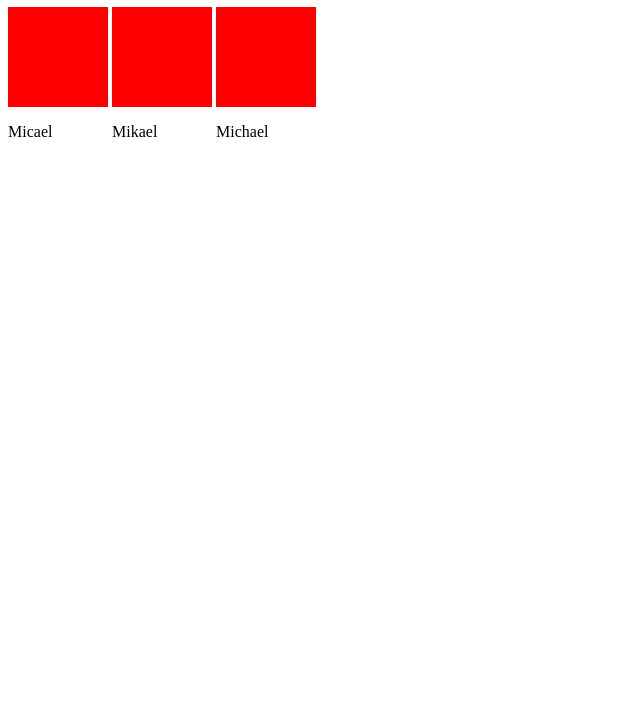
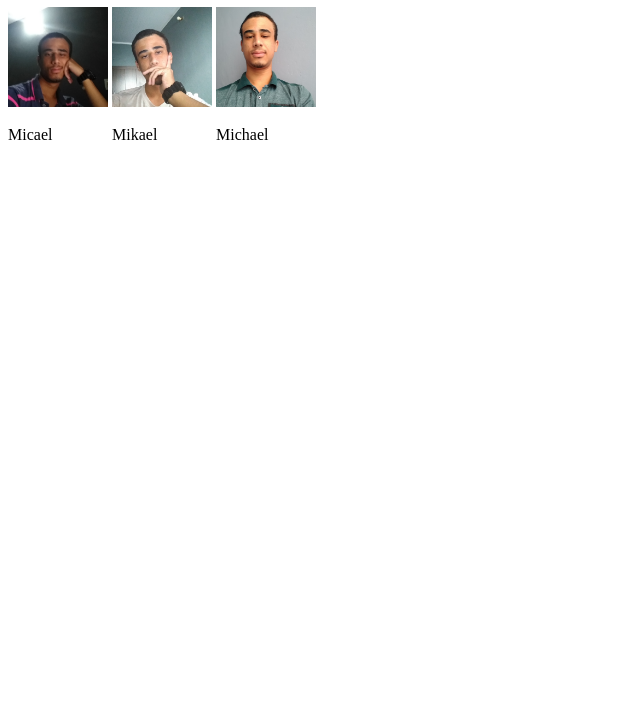
Before and after one commit to micaelsilvasouza/projeto-romantismo, a plain HTML site: page index.html in a window 1280 px wide. Shown: the part 73-800 px from the top of the page, without its empty margins (0-640 px from the left). Drawn offline with Linux system fonts and the light colour scheme.

Commit message:
exibição dos perfis

```diff
--- a/estilos/style.css
+++ b/estilos/style.css
@@ -4,7 +4,7 @@ section#res_busca > div{
     display: inline-block;
 }
 
-div.icon{
+button.icon{
     background: red no-repeat center center;
     background-size: cover;
     width: 100px;
@@ -13,7 +13,7 @@ div.icon{
     box-sizing: border-box;
 }
 
-div.icon:hover{
+button.icon:hover{
     border: 2px solid rgb(177, 19, 19);
 }
 
--- a/index.html
+++ b/index.html
@@ -11,22 +11,22 @@
     <h1>Site de encontros Romanticos</h1>
     <section id="res_busca" >
         <div>
-            <div class="icon" onclick="acessarPerfil()"><!--imagem no fundo--></div>
-            <p class="clnome">Micael</p>
+            <button class="icon" onclick="acessarPerfil('perfil1')"><!--imagem no fundo--></button>
+            <p>Micael</p>
         </div>
         <div>
-            <div class="icon" onclick="acessarPerfil()"><!--Imagem no fundo--></div>
-            <p class="nome">Mikael</p>
+            <button class="icon" onclick="acessarPerfil('perfil2')"><!--Imagem no fundo--></button>
+            <p>Mikael</p>
         </div>
         <div>
-            <div class="icon" onclick="acessarPerfl()"><!--Imagem no fundo--></div>
-            <p class="nome">Michael</p>
+            <button class="icon" onclick="acessarPerfil('perfil3')"><!--Imagem no fundo--></button>
+            <p>Michael</p>
         </div>
     </section>
     <section id="perfil">
         <button onclick="voltarBusca()">Volta</button>
-        <img src="imagens/i1.jpg" alt="imagem de perfil">
-        <h1 id="inome">Perfil 1</h1>
+        <img src="imagens/i1.jpg" alt="imagem de perfil" id="imagem_perfil">
+        <h1 id="nome">Perfil 1</h1>
         <p>Lorem ipsum dolor sit amet consectetur adipisicing elit. Doloribus, repudiandae quod quam aut nihil eius est accusamus assumenda totam numquam deleniti ipsam maiores voluptates qui maxime velit vitae sed labore.</p>
     </section>
     <script src="scripts/script.js"></script>
--- a/scripts/script.js
+++ b/scripts/script.js
@@ -1,14 +1,34 @@
-/*function acessarPerfil(){
+let perfils = {
+    perfil1: {
+        nome: "Micael",
+        imagem: "imagens/i1.jpg",
+    },
+
+    perfil2:{
+        nome: "Mikael",
+        imagem: "imagens/i2.jpg",
+    },
+
+    perfil3:{
+        nome:"Michael",
+        imagem: "imagens/i3.jpg",
+    }
+}
+
+
+function acessarPerfil(k){
     perfil.style.display = "block"
     res_busca.style.display = "none"
+    imagem_perfil.setAttribute("src", perfils[k].imagem)
+    nome.innerHTML = perfils[k].nome
 }
 
 function voltarBusca(){
     perfil.style.display = "none"
     res_busca.style.display = "block"
-}*/
+}
 
 for(let i = 0; i < 3; i++){
-    let icon = document.getElementsByName("icon")[i]
-    icon.innerHTML = "ok meu bom"
+    let icon = document.getElementsByClassName("icon")[i]
+    icon.style.backgroundImage = `url(imagens/i${i+1}.jpg)`
 }
```
